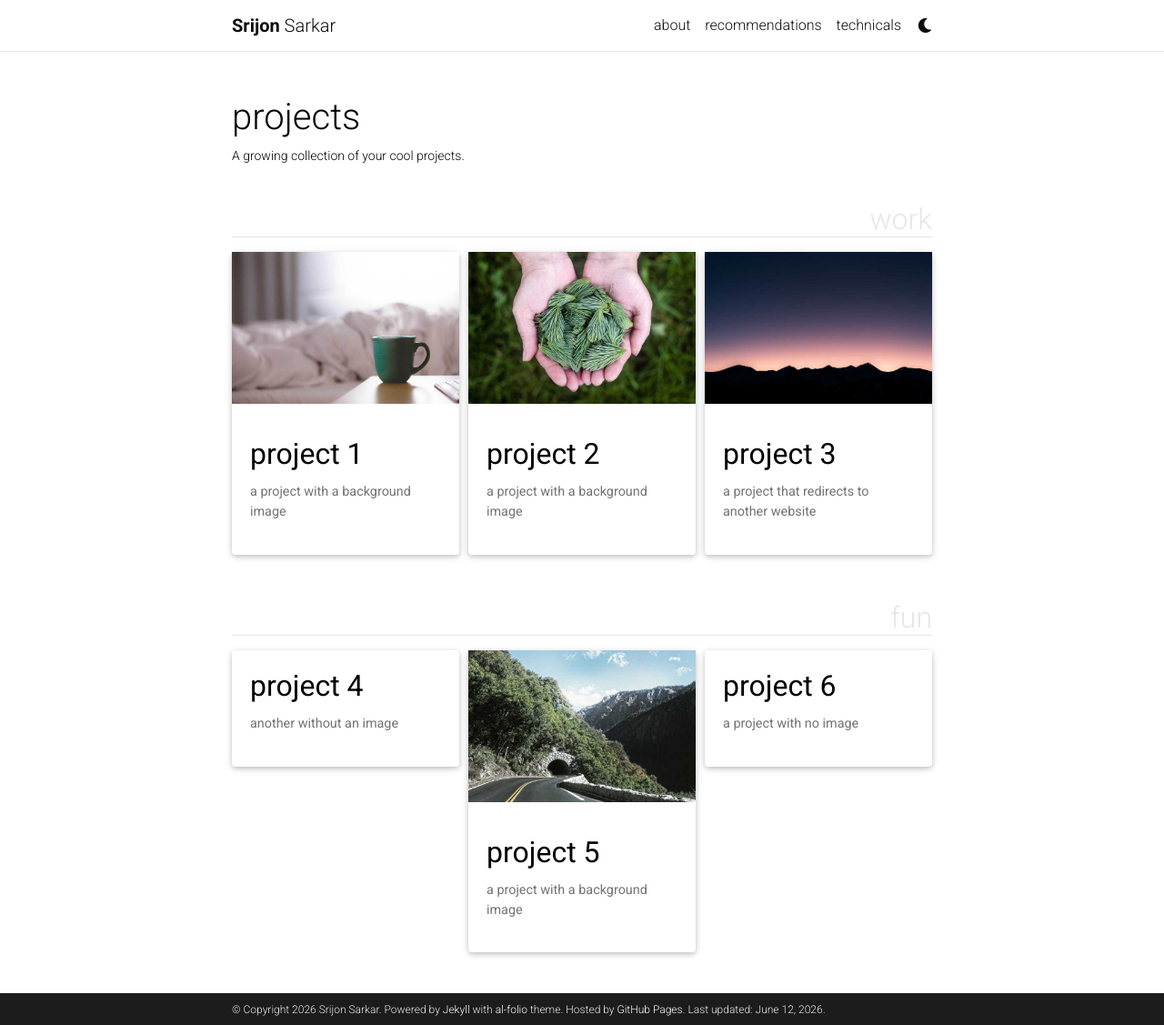
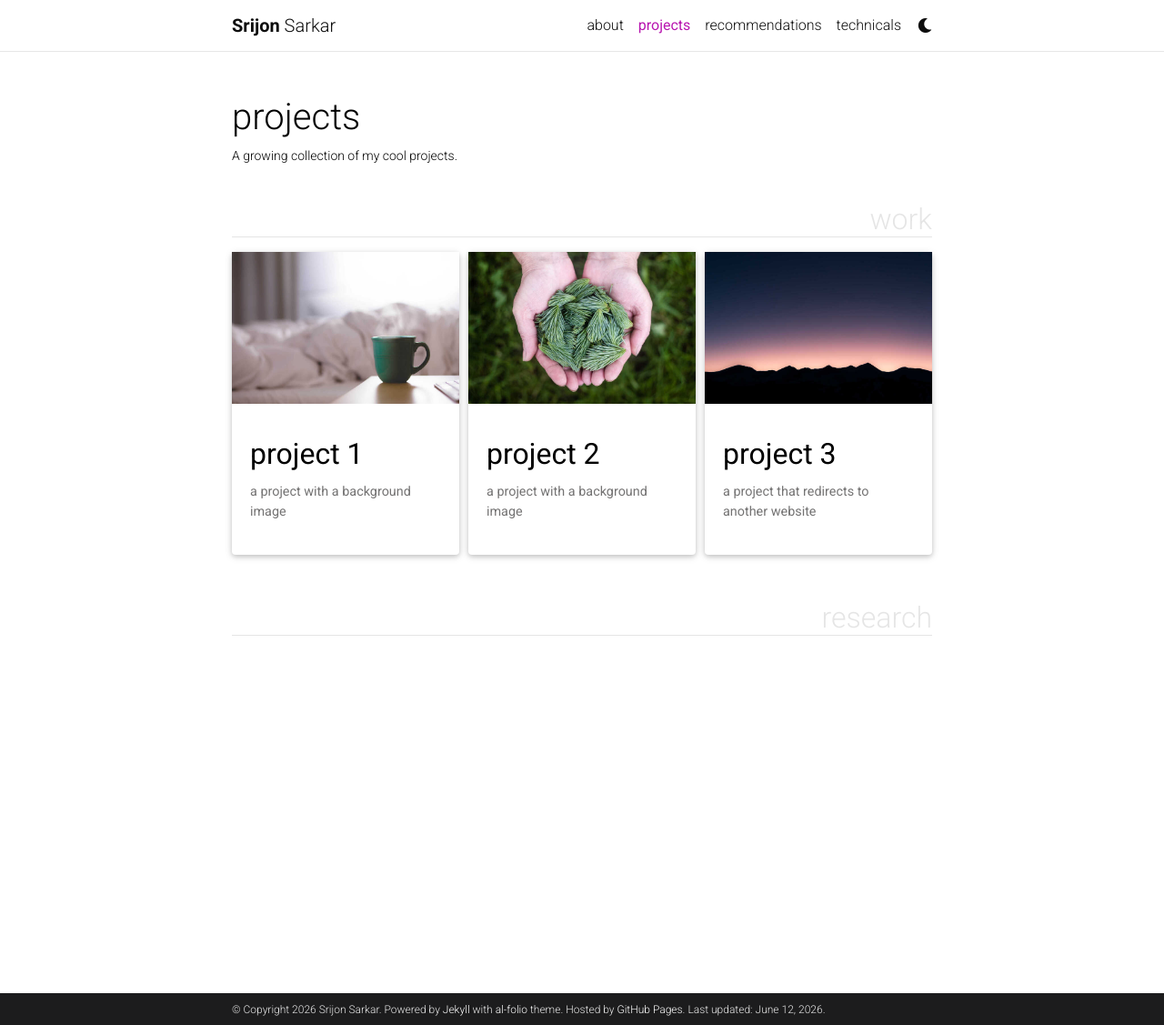
Before and after one commit to sarkarsrijon/sarkarsrijon.github.io, a Jekyll site: the page built from _pages/projects.md, in a window 1280 px wide and 1127 px high. Shown: the whole window at 91% size. Built offline with Jekyll 4.4.1, drawn with Linux system fonts in a browser that asks for light colours; full-size pictures stand in for the smaller copies a plugin makes; comment, search, counter and statistics services are not loaded; a style sheet for code colours, icons or effects is not loaded.

Commit message:
Update projects page description and navigation settings

```diff
--- a/_pages/projects.md
+++ b/_pages/projects.md
@@ -2,10 +2,10 @@
 layout: page
 title: projects
 permalink: /projects/
-description: A growing collection of your cool projects.
-nav: false
+description: A growing collection of my cool projects.
+nav: true
 nav_order: 2
-display_categories: [work, fun]
+display_categories: [work, research]
 horizontal: false
 ---
 
```
